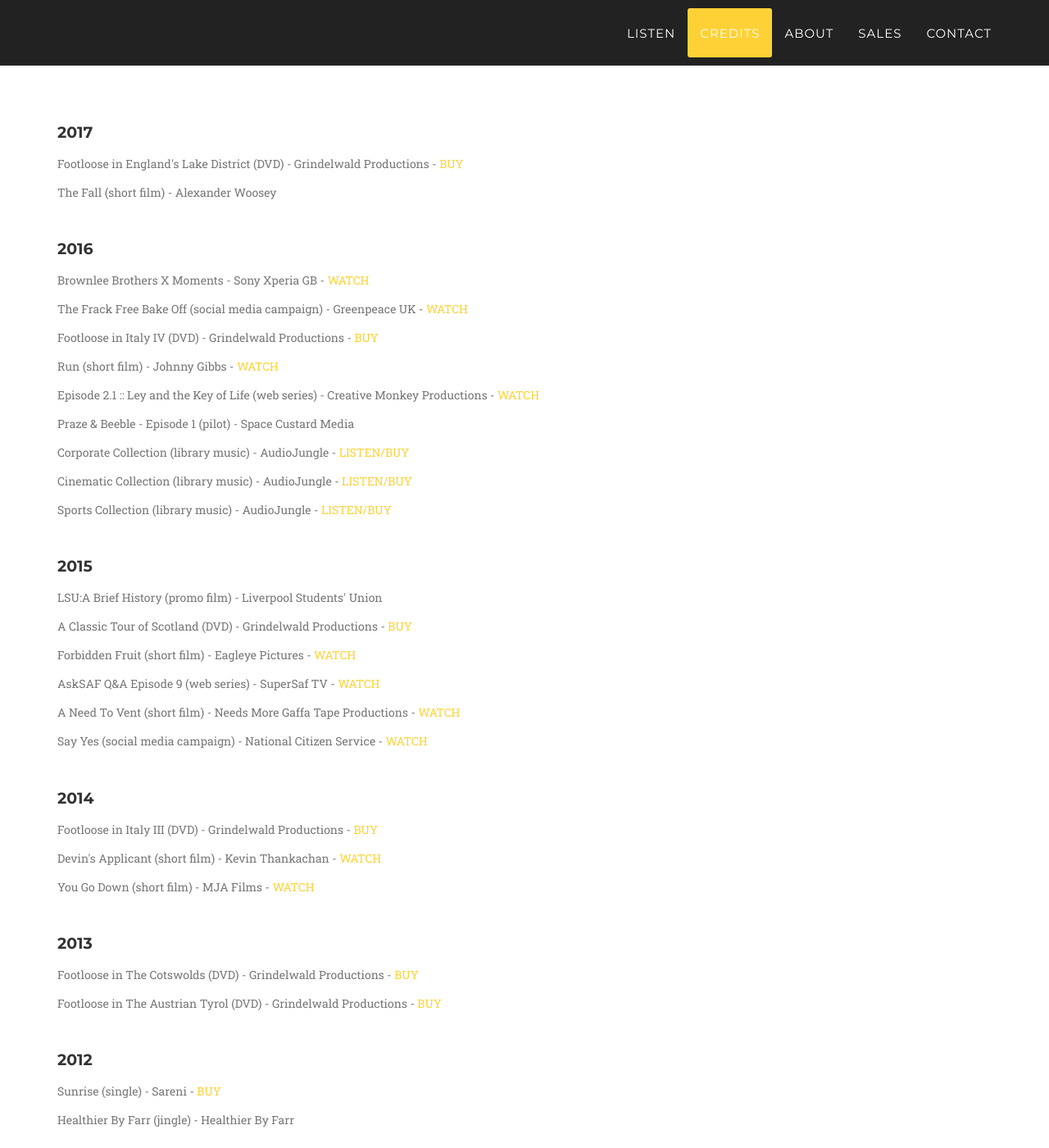
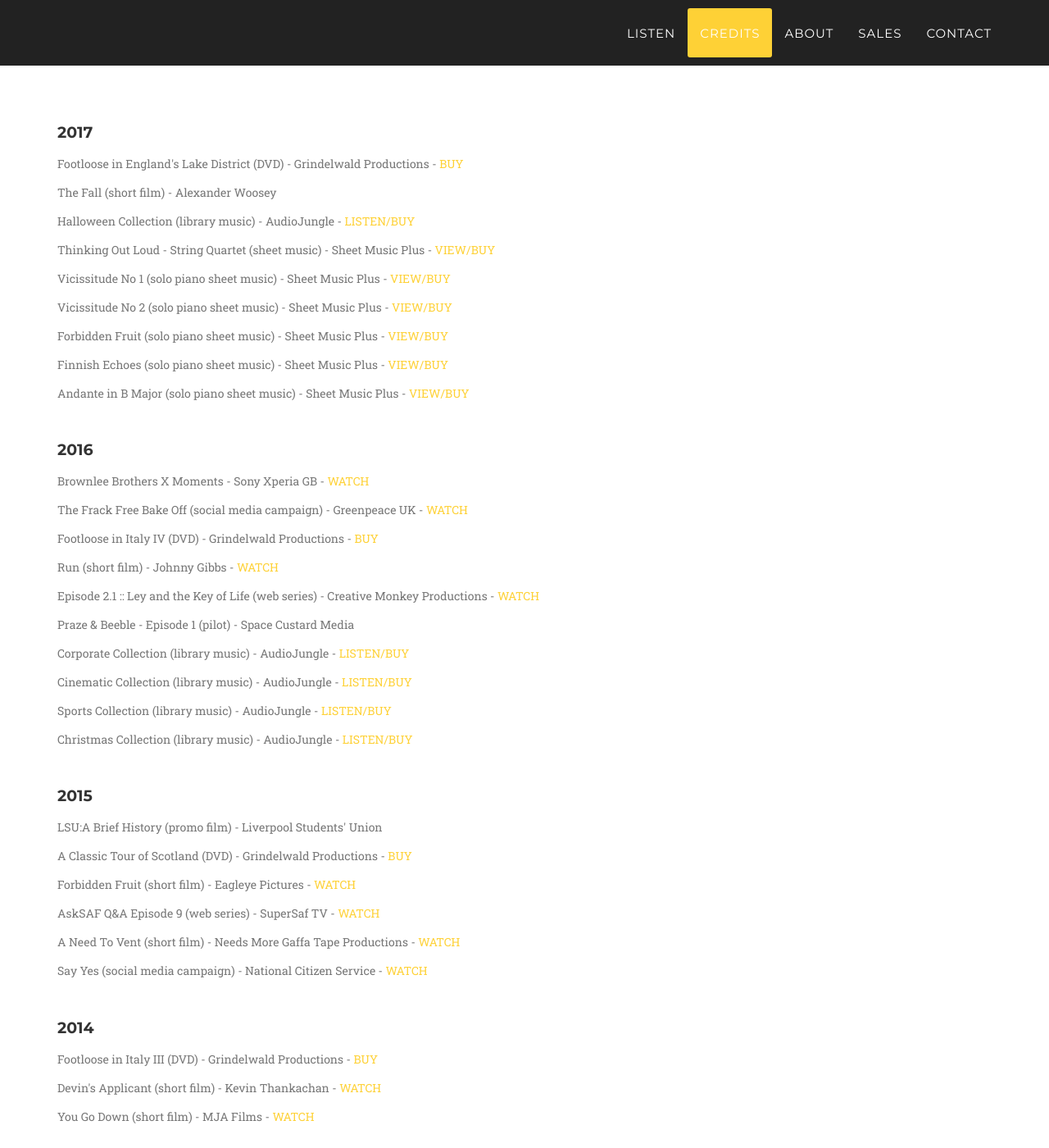
Before and after one commit to barnabysmithmusic/barnabysmithmusic.github.io, a Jekyll site: the page built from index.html, in a window 1280 px wide and 1400 px high, scrolled down 1650 px. Shown: the whole window at 82% size. Built offline with Jekyll 4.4.1, drawn with Linux system fonts in a browser that asks for light colours; some web fonts are replaced; comment, search, counter and statistics services are not loaded.

Commit message:
Adding sheet music and Halloween AJ collection to credits

```diff
--- a/_includes/credits.html
+++ b/_includes/credits.html
@@ -11,6 +11,13 @@
             <h4 class="service-heading">2017</h4>
             <p class="text-muted">Footloose in England's Lake District (DVD) - Grindelwald Productions - <a href="https://www.amazon.co.uk/dp/B0755Z9V4N" target="_blank">BUY</a></p>
             <p class="text-muted">The Fall (short film) - Alexander Woosey</p>
+            <p class="text-muted">Halloween Collection (library music) - AudioJungle - <a href="https://audiojungle.net/collections/6786916-halloween?ref=BarnabySmith" target="_blank">LISTEN/BUY</a></p>
+            <p class="text-muted">Thinking Out Loud - String Quartet (sheet music) - Sheet Music Plus - <a href="http://www.sheetmusicplus.com/title/thinking-out-loud-string-quartet-digital-sheet-music/20436181?aff_id=562449" target="_blank">VIEW/BUY</a></p>
+            <p class="text-muted">Vicissitude No 1 (solo piano sheet music) - Sheet Music Plus - <a href="http://www.sheetmusicplus.com/title/vicissitude-no-1-digital-sheet-music/20442098?aff_id=562449" target="_blank">VIEW/BUY</a></p>
+            <p class="text-muted">Vicissitude No 2 (solo piano sheet music) - Sheet Music Plus - <a href="http://www.sheetmusicplus.com/title/vicissitude-no-2-digital-sheet-music/20442099?aff_id=562449" target="_blank">VIEW/BUY</a></p>
+            <p class="text-muted">Forbidden Fruit (solo piano sheet music) - Sheet Music Plus - <a href="http://www.sheetmusicplus.com/title/forbidden-fruit-digital-sheet-music/20441429?aff_id=562449" target="_blank">VIEW/BUY</a></p>
+            <p class="text-muted">Finnish Echoes (solo piano sheet music) - Sheet Music Plus - <a href="http://www.sheetmusicplus.com/title/finnish-echoes-digital-sheet-music/20441424?aff_id=562449" target="_blank">VIEW/BUY</a></p>
+            <p class="text-muted">Andante in B Major (solo piano sheet music) - Sheet Music Plus - <a href="http://www.sheetmusicplus.com/title/andante-in-b-major-digital-sheet-music/20441791?aff_id=562449" target="_blank">VIEW/BUY</a></p>
             <br>
 
             <h4 class="service-heading">2016</h4>
@@ -23,6 +30,7 @@
              <p class="text-muted">Corporate Collection (library music) - AudioJungle - <a href="http://audiojungle.net/collections/5682432-corporate?ref=BarnabySmith" target="_blank">LISTEN/BUY</a></p>
              <p class="text-muted">Cinematic Collection (library music) - AudioJungle - <a href="http://audiojungle.net/collections/5682439-cinematic?ref=BarnabySmith" target="_blank">LISTEN/BUY</a></p>
              <p class="text-muted">Sports Collection (library music) - AudioJungle - <a href="http://audiojungle.net/collections/5802488-sports?ref=BarnabySmith" target="_blank">LISTEN/BUY</a></p>
+             <p class="text-muted">Christmas Collection (library music) - AudioJungle - <a href="https://audiojungle.net/collections/6243528-christmas?ref=BarnabySmith" target="_blank">LISTEN/BUY</a></p>
              <br>
 
              <h4 class="service-heading">2015</h4>
```
